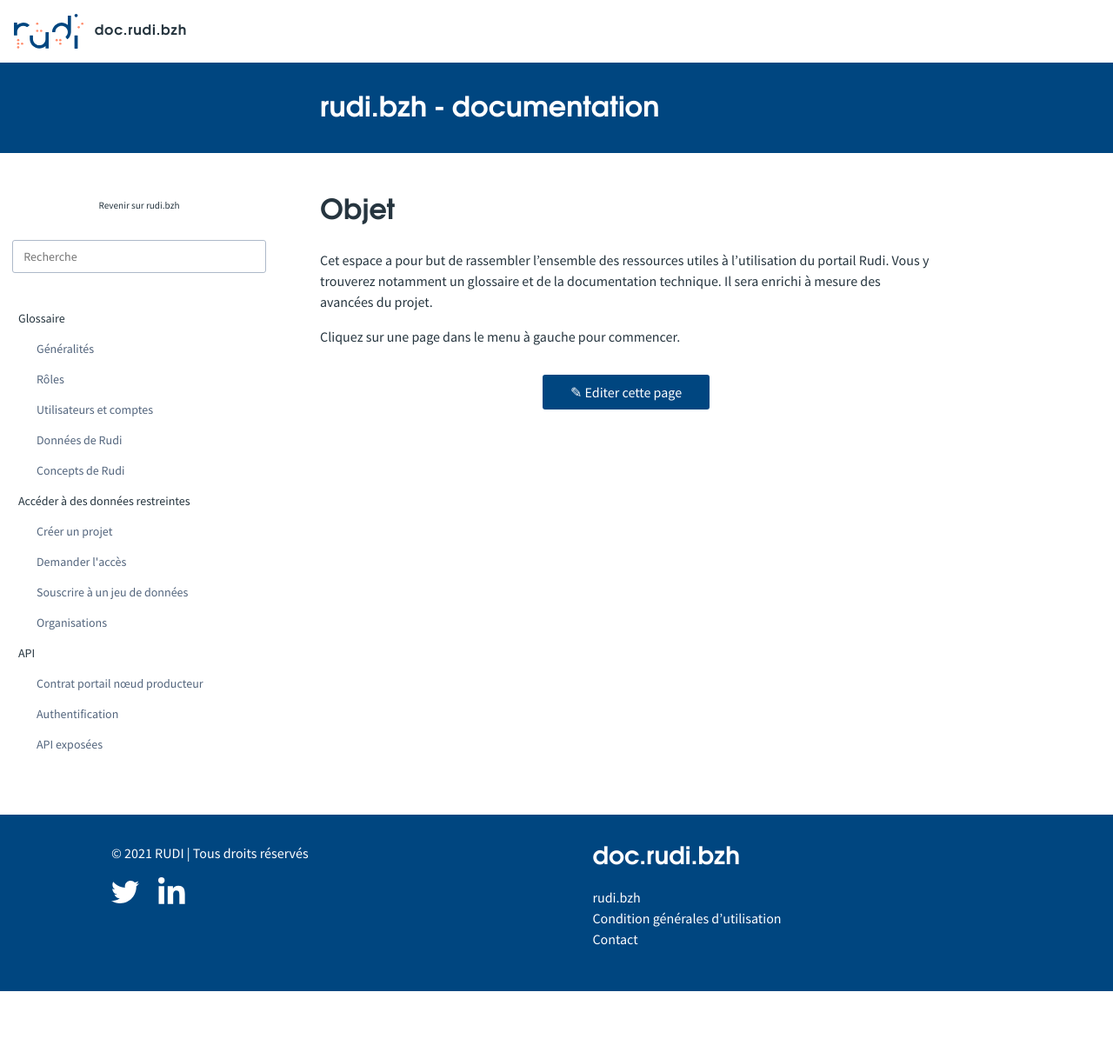
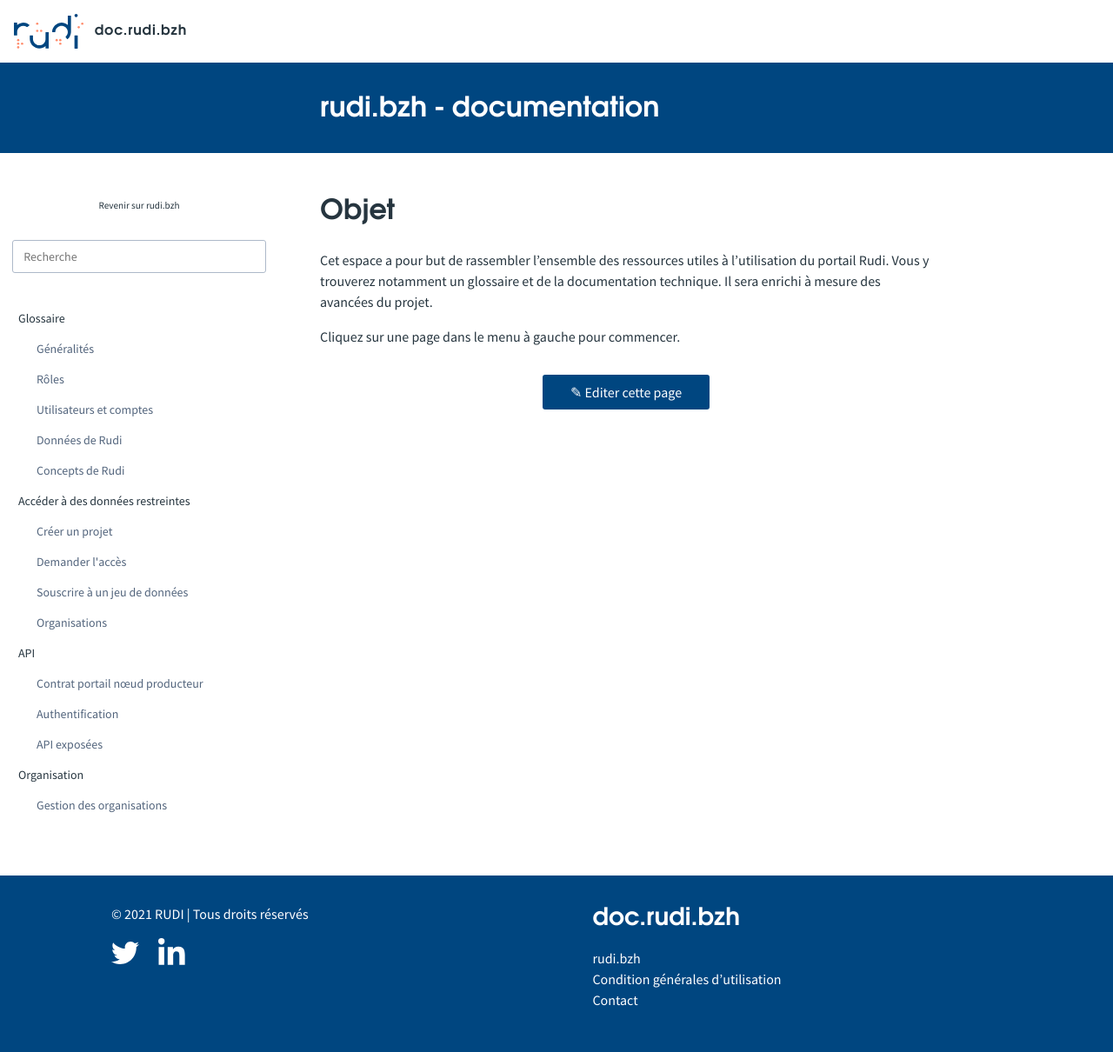
Before and after one commit to sigrennesmetropole/rudi_documentation, a Jekyll site: the page built from index.md, in a window 1280 px wide. Shown: the whole page at 87% size. Built offline with Jekyll 4.4.1, drawn with Linux system fonts in a browser that asks for light colours; before the commit the page ends 1140 px from its top, so only the background shows below that.

Commit message:
Update _config.yml

```diff
--- a/_config.yml
+++ b/_config.yml
@@ -48,6 +48,11 @@
     title: API
     output: true
 
+  organisation:
+    order: 4
+    title: Organisation
+    output: true
+
 defaults:
   - scope:
       path: ""
```
